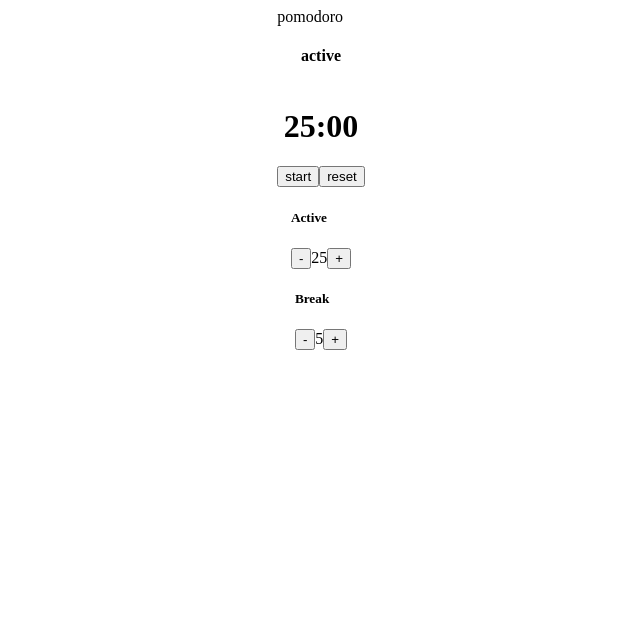
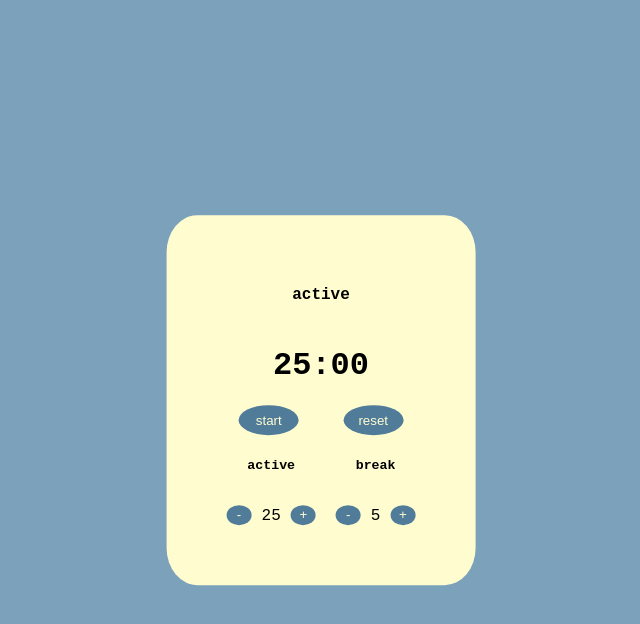
Before and after one commit to s-zacharias/pomodoro-react, a React (Create React App) app: page / in a window 1280 px wide. Shown: the top 624 px of the page, without its empty margins (319-959 px from the left). Built offline with nearby package versions, Linux system fonts and the light colour scheme.

Commit message:
add styling

```diff
--- a/src/components/App.js
+++ b/src/components/App.js
@@ -13,6 +13,8 @@ class App extends React.Component {
     timeRemaining: 25 * 60,
     timerId: null,
   };
+
+  // audio = new Audio('../../public/notification.mp3');
 
   onCountdownStartPause = () => {
     if (this.state.countdown === 'pause') {
@@ -92,6 +94,7 @@ class App extends React.Component {
   sessionToggle = () => {
     if (this.state.timeRemaining === 0) {
       console.log('Times up');
+      //this.audio.play();
     } else if (this.state.timeRemaining === -1) {
       if (this.state.session === 'active') {
         this.setState({
@@ -110,7 +113,7 @@ class App extends React.Component {
   render() {
     return (
       <div className="app-container">
-        pomodoro
+        <div className="functional-container">
           <Timer
             activeSession={this.state.activeSession}
             breakSession={this.state.breakSession}
@@ -131,6 +134,7 @@ class App extends React.Component {
             onBreakDecrease={this.onBreakDecrease}
           />
         </div>
+      </div>
     );
   }
 }
--- a/src/components/Controls.js
+++ b/src/components/Controls.js
@@ -3,10 +3,10 @@ import React from 'react';
 const Controls = ({ countdown, onCountdownStartStop, onReset }) => {
   return (
     <div className="controls">
-      <button className="start" onClick={onCountdownStartStop}>
+      <button className="start control button" onClick={onCountdownStartStop}>
         {countdown === 'pause' ? 'start' : 'pause'}
       </button>
-      <button className="reset" onClick={onReset}>
+      <button className="reset control button" onClick={onReset}>
         reset
       </button>
     </div>
--- a/src/components/SessionAdjust.js
+++ b/src/components/SessionAdjust.js
@@ -11,16 +11,24 @@ const SessionAdjust = ({
   return (
     <div className="adjustments">
       <div className="adjust active">
-        <h5>Active</h5>
-        <button onClick={onActiveDecrease}>-</button>
+        <h5 className="label-session">active</h5>
+        <button className="up-down-session button" onClick={onActiveDecrease}>
+          -
+        </button>
         {activeSession}
-        <button onClick={onActiveIncrease}>+</button>
+        <button className="up-down-session button" onClick={onActiveIncrease}>
+          +
+        </button>
       </div>
       <div className="adjust break">
-        <h5>Break</h5>
-        <button onClick={onBreakDecrease}>-</button>
+        <h5 className="label-session">break</h5>
+        <button className="up-down-session button" onClick={onBreakDecrease}>
+          -
+        </button>
         {breakSession}
-        <button onClick={onBreakIncrease}>+</button>
+        <button className="up-down-session button" onClick={onBreakIncrease}>
+          +
+        </button>
       </div>
     </div>
   );
--- a/src/components/styles.css
+++ b/src/components/styles.css
@@ -1,7 +1,23 @@
-.app-container {
+body {
+  background-color: #7ca1bb;
+  font-family: 'Courier New', Courier, monospace;
+}
+.header {
+  border-radius: 10%;
+  width: 60px;
+  background-color: #fffdd0;
+}
+.functional-container {
   display: flex;
   flex-flow: column wrap;
   align-content: center;
+  position: absolute;
+  left: 50%;
+  top: 50%;
+  transform: translate(-50%, -50%);
+  border-radius: 10%;
+  background-color: #fffdd0;
+  padding: 50px;
 }
 
 .timer-display {
@@ -13,12 +29,42 @@
 
 .controls {
   display: flex;
-  justify-content: space-between;
+  justify-content: space-around;
 }
 
 .adjustments {
   display: flex;
-  flex-flow: column wrap;
+  flex-direction: row;
   align-content: center;
   align-items: center;
+  justify-content: space-between;
 }
+
+.label-session {
+  display: flex;
+  justify-content: center;
+}
+
+.up-down-session {
+  width: 25px;
+  height: 20px;
+  margin: 10px;
+}
+
+.control {
+  width: 60px;
+  height: 30px;
+}
+
+.button {
+  border-radius: 50%;
+  background-color: #507c9a;
+  border: none;
+  color: #fffdd0;
+  cursor: pointer;
+}
+
+.button:hover {
+  background-color: #cbe2f2;
+  color: #fffdd0;
+}
```
Also changed, not shown: 2 other files (tests, documents, lock files or other folders). Lines whose indentation alone changed are shown as unchanged.
